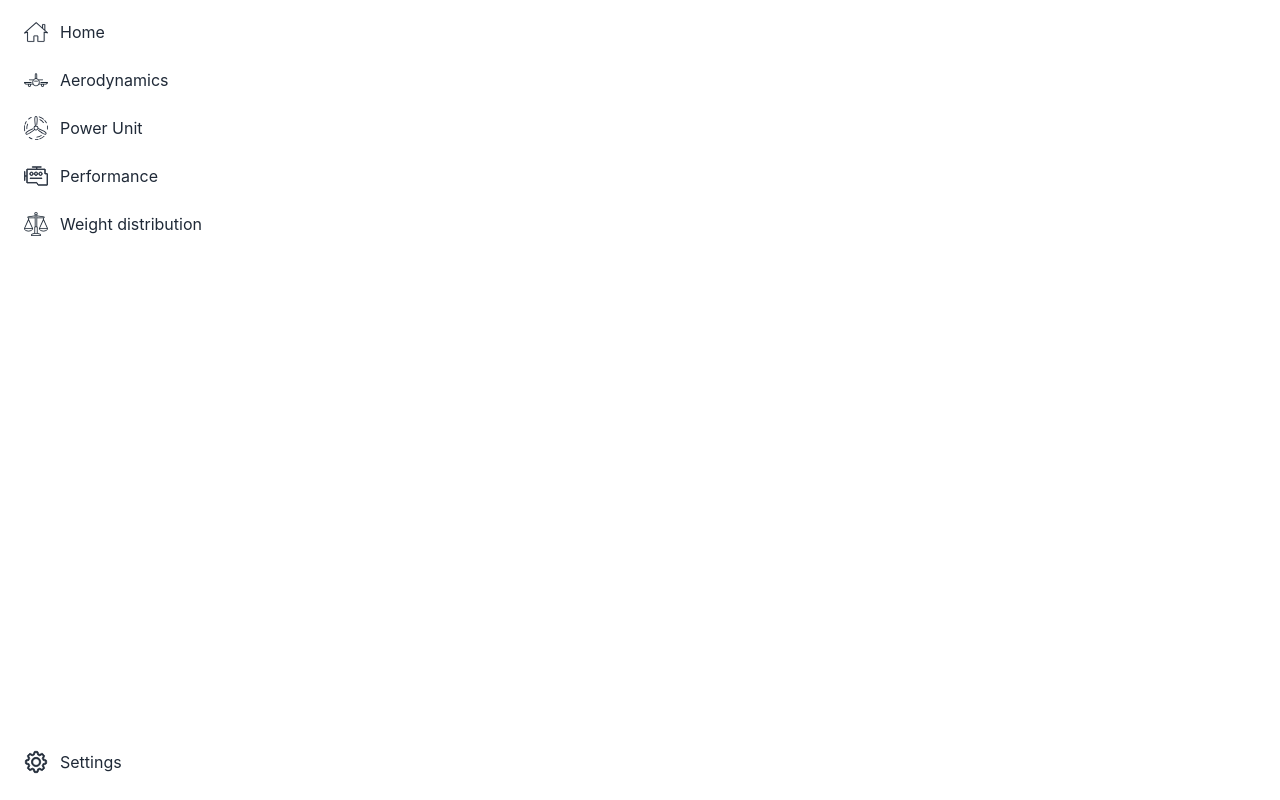
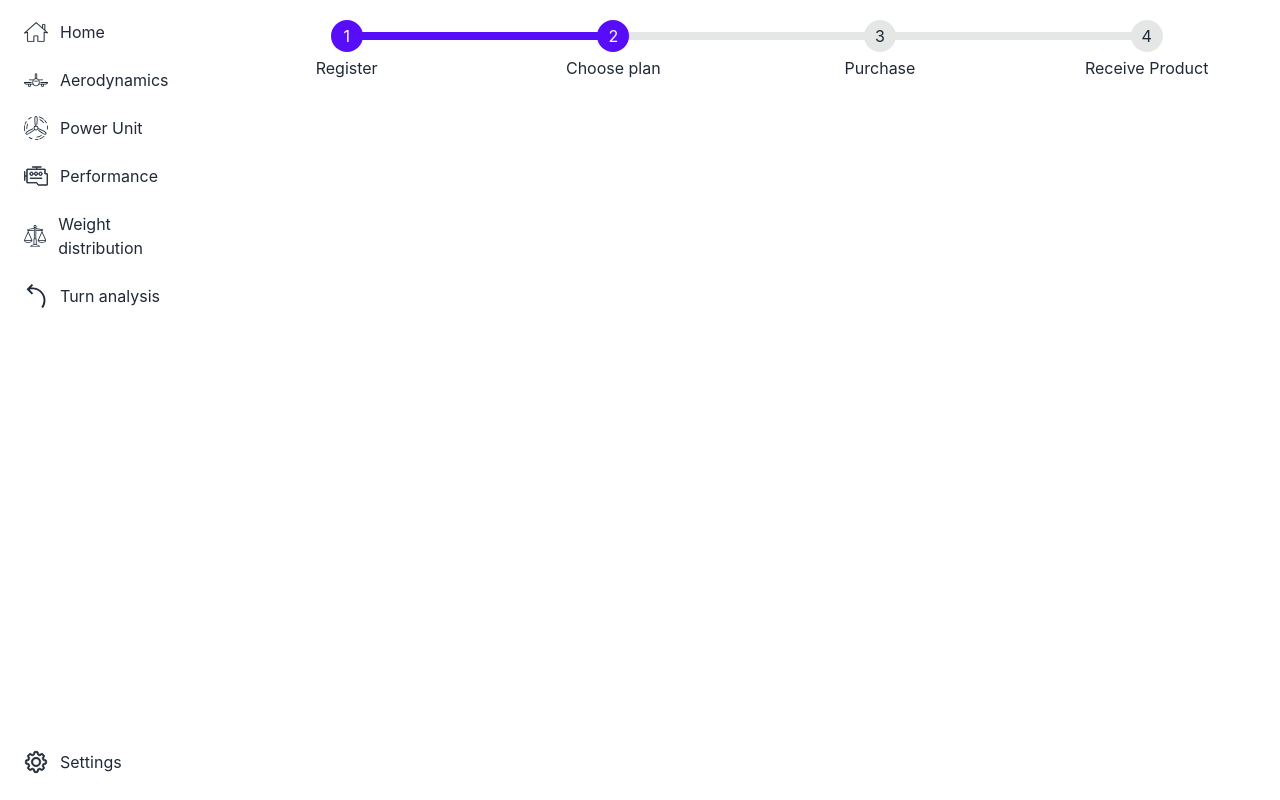
Before and after one commit to adamsmietanka/aircraft-calculator, a React (Create React App) app in the folder frontend/: page /powerunit in a window 1280 px wide. Built offline with nearby package versions, Linux system fonts and the light colour scheme.

Commit message:
feat: add basic routing

```diff
--- a/frontend/package.json
+++ b/frontend/package.json
@@ -13,6 +13,7 @@
     "daisyui": "^2.31.0",
     "react": "^18.2.0",
     "react-dom": "^18.2.0",
+    "react-router-dom": "^6.4.2",
     "react-scripts": "5.0.1",
     "typescript": "^4.8.4",
     "web-vitals": "^2.1.4"
--- a/frontend/src/App.tsx
+++ b/frontend/src/App.tsx
@@ -1,22 +1,23 @@
-import React from "react";
-import logo from "./logo.svg";
 import "./App.css";
 import { ReactComponent as Home } from "./assets/home.svg";
 import { ReactComponent as Airplane } from "./assets/airplane.svg";
 import { ReactComponent as Propeller } from "./assets/propeller.svg";
 import { ReactComponent as Engine } from "./assets/engine.svg";
 import { ReactComponent as Scales } from "./assets/scales.svg";
+import { ReactComponent as Curve } from "./assets/curve.svg";
 import { ReactComponent as Cog } from "./assets/cog.svg";
+import { Link, Outlet } from "react-router-dom";
 
 function App() {
   return (
-    <div className="flex flex-col justify-between h-screen">
-      <ul className="menu bg-base-100 p-2 rounded-box w-64">
+    <div className="flex">
+      <div className="flex flex-col justify-between h-screen w-64">
+        <ul className="menu bg-base-100 p-2 rounded-box">
           <li>
-          <a>
+            <Link to="/">
               <Home className="w-6" />
               Home
-          </a>
+            </Link>
           </li>
           <li>
             <a>
@@ -25,25 +26,31 @@ function App() {
             </a>
           </li>
           <li>
-          <a>
+            <Link to="/powerunit">
               <Propeller className="w-6" />
               Power Unit
-          </a>
+            </Link>
           </li>
-        <li className="flex-1">
+          <li>
             <a>
               <Engine className="w-6" />
               Performance
             </a>
           </li>
-        <li className="mt-auto">
+          <li>
             <a>
               <Scales className="w-6" />
               Weight distribution
             </a>
           </li>
+          <li>
+            <a>
+              <Curve className="w-6" />
+              Turn analysis
+            </a>
+          </li>
         </ul>
-      <ul className="menu bg-base-100 p-2 rounded-box w-64">
+        <ul className="menu bg-base-100 p-2 rounded-box">
           <li>
             <a>
               <Cog className="w-6" />
@@ -52,6 +59,8 @@ function App() {
           </li>
         </ul>
       </div>
+      <Outlet />
+    </div>
   );
 }
 
--- /dev/null
+++ b/frontend/src/components/templates/Home.tsx
@@ -0,0 +1,9 @@
+import React from 'react'
+
+const Home = () => {
+  return (
+    <div>Home</div>
+  )
+}
+
+export default Home
--- /dev/null
+++ b/frontend/src/components/templates/PowerUnit.tsx
@@ -0,0 +1,16 @@
+import React from "react";
+
+const PowerUnit = () => {
+  return (
+    <div className="flex flex-col w-full mt-4">
+      <ul className="steps">
+        <li className="step step-primary">Register</li>
+        <li className="step step-primary">Choose plan</li>
+        <li className="step">Purchase</li>
+        <li className="step">Receive Product</li>
+      </ul>
+    </div>
+  );
+};
+
+export default PowerUnit;
--- a/frontend/src/index.tsx
+++ b/frontend/src/index.tsx
@@ -3,13 +3,27 @@ import ReactDOM from 'react-dom/client';
 import './index.css';
 import App from './App';
 import reportWebVitals from './reportWebVitals';
+import { BrowserRouter, Route, Routes } from 'react-router-dom';
+import Home from './components/templates/Home';
+import PowerUnit from './components/templates/PowerUnit';
 
 const root = ReactDOM.createRoot(
   document.getElementById('root') as HTMLElement
 );
 root.render(
   <React.StrictMode>
-    <App />
+  <BrowserRouter>
+    <Routes>
+      <Route path="/" element={<App />}>
+        <Route index element={<Home />} />
+        <Route path="powerunit" element={<PowerUnit />}>
+          {/* <Route path=":teamId" element={<Team />} />
+          <Route path="new" element={<NewTeamForm />} />
+          <Route index element={<LeagueStandings />} /> */}
+        </Route>
+      </Route>
+    </Routes>
+  </BrowserRouter>
   </React.StrictMode>
 );
 
```
Also changed, not shown: frontend/src/assets/curve.svg (added), 1 other file (tests, documents, lock files or other folders). Lines whose indentation alone changed are shown as unchanged.
